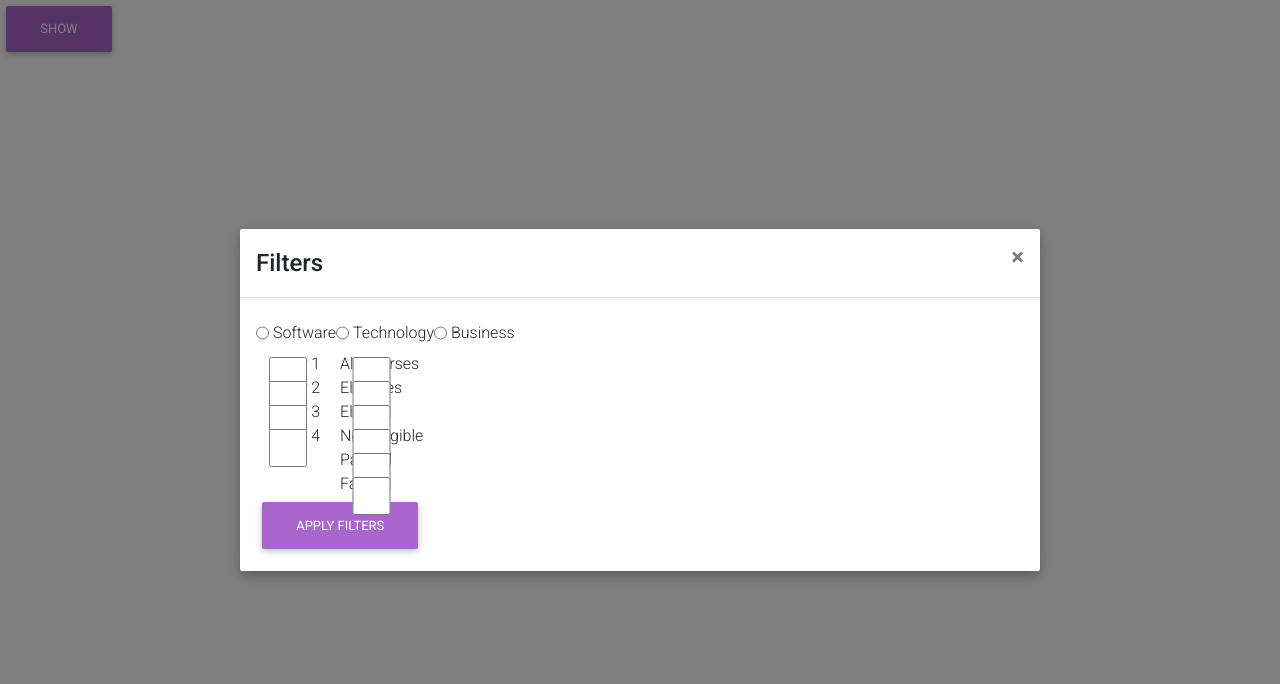
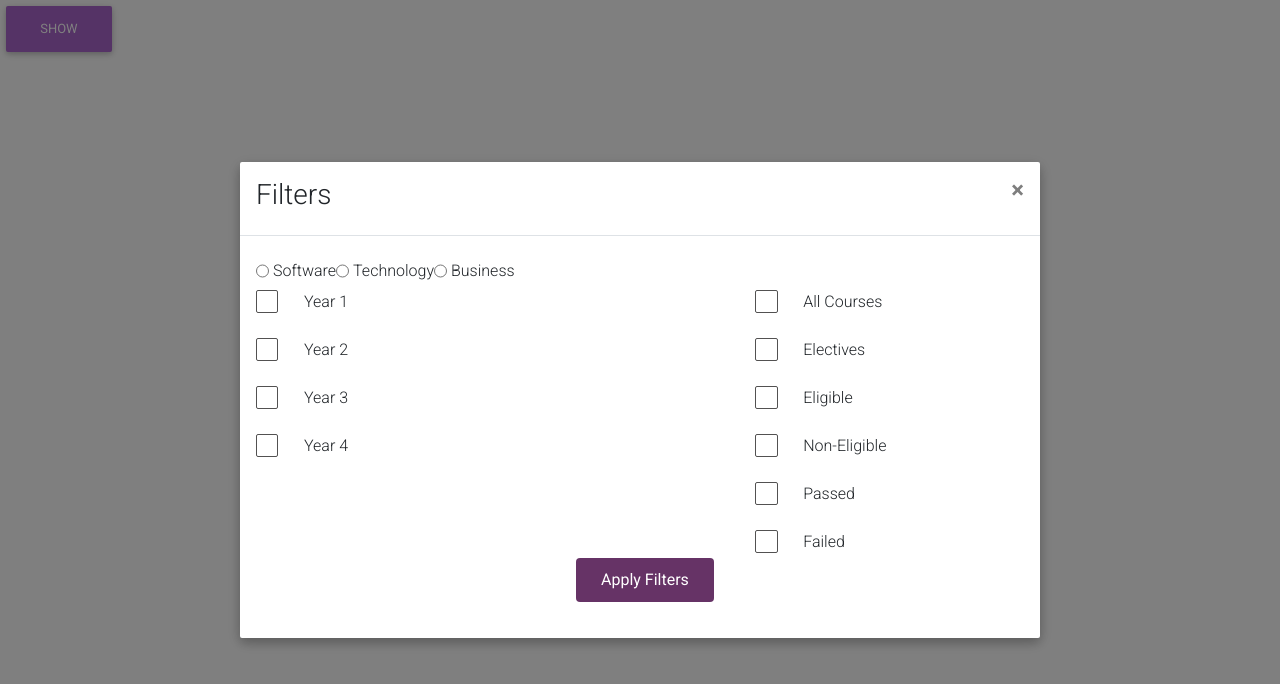
Before and after one commit to binoymichael/proep, a React (Create React App) app: page / in a window 1280 px wide. Both pictures are taken after a click on the button "SHOW". Shown: the top 684 px of the page. Built offline with nearby package versions, Linux system fonts and the light colour scheme.

Commit message:
checkbox

```diff
--- a/public/index.html
+++ b/public/index.html
@@ -14,31 +14,13 @@
     rel="stylesheet"
     href="https://maxcdn.bootstrapcdn.com/bootstrap/4.3.1/css/bootstrap.min.css"
     integrity="sha384-ggOyR0iXCbMQv3Xipma34MD+dH/1fQ784/j6cY/iJTQUOhcWr7x9JvoRxT2MZw1T"
-    crossorigin="anonymous"
-  />
-    <!--
-      Notice the use of %PUBLIC_URL% in the tags above.
-      It will be replaced with the URL of the `public` folder during the build.
-      Only files inside the `public` folder can be referenced from the HTML.
+    crossorigin="anonymous"/>
 
-      Unlike "/favicon.ico" or "favicon.ico", "%PUBLIC_URL%/favicon.ico" will
-      work correctly both with client-side routing and a non-root public URL.
-      Learn how to configure a non-root public URL by running `npm run build`.
-    -->
     <title>React App</title>
   </head>
   <body>
     <noscript>You need to enable JavaScript to run this app.</noscript>
     <div id="root"></div>
-    <!--
-      This HTML file is a template.
-      If you open it directly in the browser, you will see an empty page.
 
-      You can add webfonts, meta tags, or analytics to this file.
-      The build step will place the bundled scripts into the <body> tag.
-
-      To begin the development, run `npm start` or `yarn start`.
-      To create a production bundle, use `npm run build` or `yarn build`.
-    -->
   </body>
 </html>
--- a/src/App.css
+++ b/src/App.css
@@ -31,11 +31,81 @@
     transform: rotate(360deg);
   }
 }
+#wrapper {
+  display: flex;
+}
+
+#left {
+  flex: 0 0 65%;
+}
+
+#right {
+  flex: 1;
+}
+
+/*Apply Filter button*/
+.button {
+  background-color: #663366;
+  border: none;
+  color: white;
+  padding: 10px 25px;
+  text-align: center;
+  text-decoration: none;
+  display: inline-block;
+  font-size: 16px;
+  border-radius: 4px;
+  position: relative;
+  left: 320px;
+  bottom:20px;
+}
+
+/*Checkboxes in filter*/
+[type="checkbox"]:not(:checked),
+[type="checkbox"]:checked {
+  position: absolute;
+  left: -9999px;
+}
+
+[type="checkbox"]:not(:checked) + label,
+[type="checkbox"]:checked + label {
+  position: relative;
+  padding-left: 3em;
+  cursor: pointer;
+}
+
+/* checkbox aspect */
+[type="checkbox"]:not(:checked) + label:before,
+[type="checkbox"]:checked + label:before {
+  content: '';
+  position: absolute;
+  left: 0; top: 0;
+  width: 1.4em;
+  height: 1.4em;
+  border: 0.5px solid #525151;
+  background: #fff;
+  border-radius: 2px;
+}
 
 
+/* checked mark aspect */
+[type="checkbox"]:not(:checked) + label:after,
+[type="checkbox"]:checked + label:after {
+  content: '\2713\0020';
+  position: absolute;
+  top: .15em;
+  left: .22em;
+  font-size: 1.3em;
+  line-height: 0.8;
+  color: #663366;
+}
+/* checked mark aspect changes */
+[type="checkbox"]:not(:checked) + label:after {
+  opacity: 0;
+  transform: scale(0);
+}
 
-.rowC{
-  display:flex;
-  flex-direction:row;
-
+/*Arrow dropdowwn*/
+li.open > a > span{
+  border-top: 0px !important;
+  border-bottom: 4px dashed !important;
 }
--- a/src/App.js
+++ b/src/App.js
@@ -21,8 +21,7 @@ class App extends React.Component {
         <Button
           variant="secondary"
           onClick={() => this.setState({ modalShow: true })}
-        >
-          Show
+        > Show
         </Button>
 
         <MyModal
@@ -34,5 +33,4 @@ class App extends React.Component {
   }
 }
 
-//render(<App />);
 export default App;
--- a/src/components/Modal/Left.js
+++ b/src/components/Modal/Left.js
@@ -1,14 +1,24 @@
 import React from 'react';
-import { MDBInput } from 'mdbreact';
-
 const Left = () => {
   return (
-    <div>
-      <MDBInput label="Year 1" filled type="checkbox" id="checkbox1" />
-      <MDBInput label="Year 2" filled type="checkbox" id="checkbox2" />
-      <MDBInput label="Year 3" filled type="checkbox" id="checkbox3" />
-      <MDBInput label="Year 4" filled type="checkbox" id="checkbox4" />
-    </div>
+    <form action="#">
+      <p>
+        <input type="checkbox" id="year1" />
+        <label for="year1">Year 1</label>
+      </p>
+      <p>
+        <input type="checkbox" id="year2" />
+        <label for="year2">Year 2</label>
+      </p>
+      <p>
+        <input type="checkbox" id="year3" />
+        <label for="year3">Year 3</label>
+      </p>
+      <p>
+        <input type="checkbox" id="year4" />
+        <label for="year4">Year 4</label>
+      </p>
+    </form>
   )
 }
 
--- a/src/components/Modal/Modal.js
+++ b/src/components/Modal/Modal.js
@@ -20,24 +20,19 @@ class MyModal extends React.Component {
           centered
         >
           <Modal.Header closeButton>
-            <Modal.Title id="contained-modal-title-vcenter">
-              Filters
-            </Modal.Title>
+            <div id="contained-modal-title-vcenter">
+              <h3>Filters</h3>
+            </div>
           </Modal.Header>
           <Modal.Body>
-            <MyTop
-                show={this.state.Show}
-            />
-            <div className='rowC'>
-                <Left
-                    show={this.state.Show}
-                />
-                <Right
-                    show={this.state.Show}
-                />
+            <MyTop show={this.state.Show} />
+
+            <div id='wrapper'>
+                <div id ='left'> <Left show={this.state.Show} /> </div>
+                <div id ='right'> <Right show={this.state.Show} /> </div>
             </div>
 
-            <Button variant="secondary" onClick={this.props.onHide}>Apply Filters</Button>
+            <button class="button" onClick={this.props.onHide}>Apply Filters</button>
 
           </Modal.Body>
 
--- a/src/components/Modal/Right.js
+++ b/src/components/Modal/Right.js
@@ -3,14 +3,32 @@ import { MDBInput } from 'mdbreact';
 
 const Right = () => {
   return (
-    <div>
-      <MDBInput label="All Courses" filled type="checkbox" id="checkbox1" />
-      <MDBInput label="Electives" filled type="checkbox" id="checkbox2" />
-      <MDBInput label="Eligible" filled type="checkbox" id="checkbox3" />
-      <MDBInput label="Non-Eligible" filled type="checkbox" id="checkbox4" />
-      <MDBInput label="Passed" filled type="checkbox" id="checkbox5" />
-      <MDBInput label="Failed" filled type="checkbox" id="checkbox6" />
-    </div>
+    <form action="#">
+      <p>
+        <input type="checkbox" id="test1" />
+        <label for="test1">All Courses</label>
+      </p>
+      <p>
+        <input type="checkbox" id="test2" />
+        <label for="test2">Electives</label>
+      </p>
+      <p>
+        <input type="checkbox" id="test3" />
+        <label for="test3">Eligible</label>
+      </p>
+      <p>
+        <input type="checkbox" id="test4" />
+        <label for="test4">Non-Eligible</label>
+      </p>
+      <p>
+        <input type="checkbox" id="test5" />
+        <label for="test5">Passed</label>
+      </p>
+      <p>
+        <input type="checkbox" id="test6" />
+        <label for="test6">Failed</label>
+      </p>
+    </form>
   )
 }
 
--- a/src/components/Modal/Top.js
+++ b/src/components/Modal/Top.js
@@ -14,11 +14,13 @@ onClick = nr => () => {
 
 render() {
   return (
+    <div>
       <MDBFormInline>
         <MDBInput gap onClick={this.onClick(1)} checked={this.state.radio===1 ? true : false} label="Software" type="radio" id="radio1" />
         <MDBInput gap onClick={this.onClick(2)} checked={this.state.radio===2 ? true : false} label="Technology" type="radio" id="radio2" />
         <MDBInput gap onClick={this.onClick(3)} checked={this.state.radio===3 ? true : false} label="Business" type="radio" id="radio3" />
       </MDBFormInline>
+    </div>
     );
   }
 }
```
